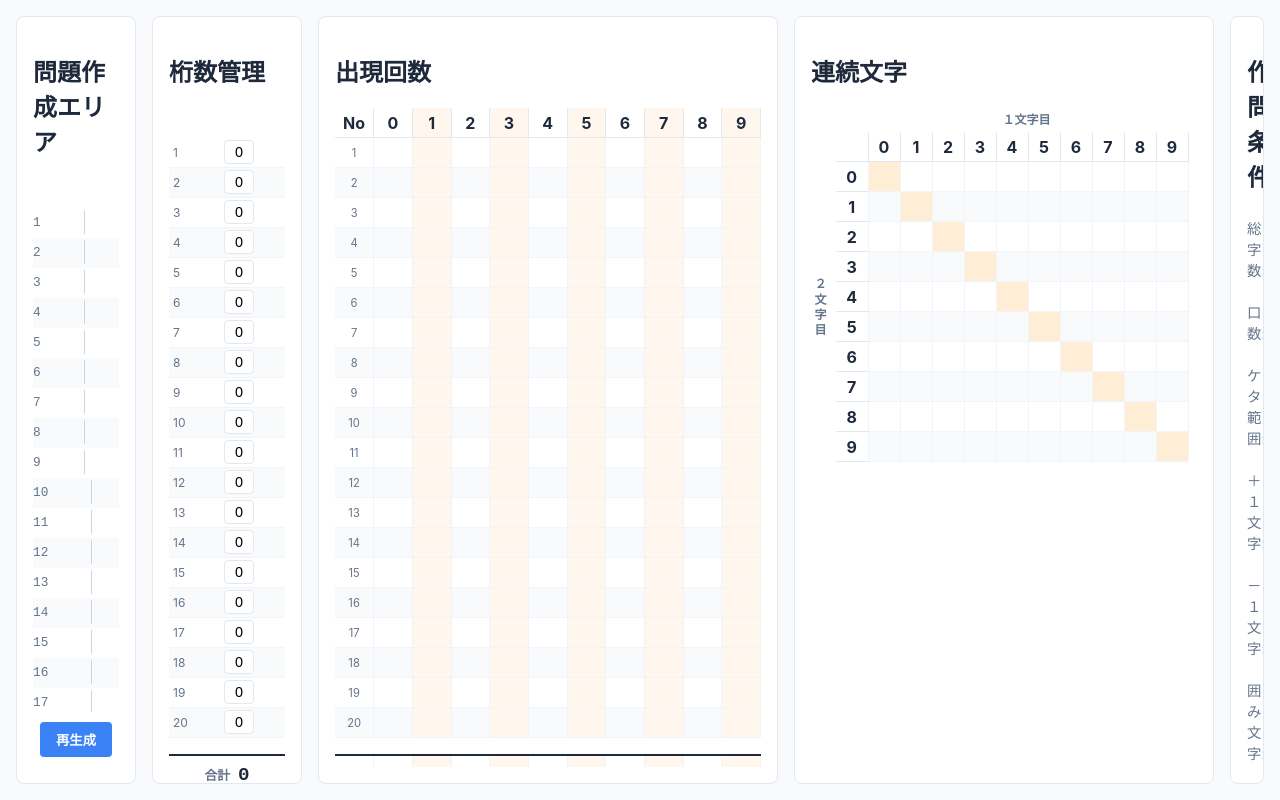
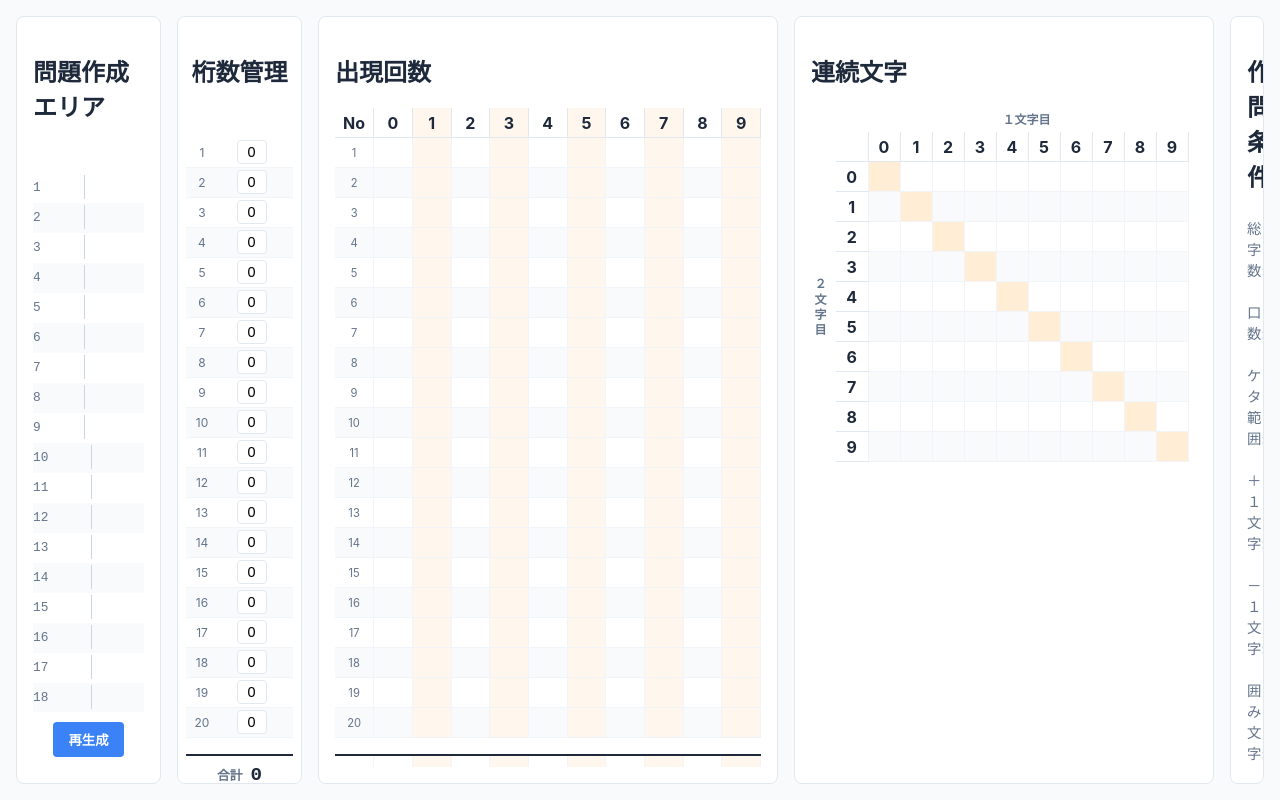
Before and after one commit to shota4327/Abacus_make_problem2, a React (Vite) app in the folder abacus_app/: page / in a window 1280 px wide. Built offline with nearby package versions, Linux system fonts and the light colour scheme.

Commit message:
全体的な表示調整

```diff
--- a/abacus_app/src/components/DigitManager.css
+++ b/abacus_app/src/components/DigitManager.css
@@ -1,6 +1,14 @@
 .digit-panel {
     display: flex;
     flex-direction: column;
+    padding: 1rem 0.5rem !important;
+    /* Reduce horizontal padding */
+}
+
+.digit-panel h2 {
+    text-align: center;
+    white-space: nowrap;
+    /* Prevent wrapping */
 }
 
 .digit-manager-content {
@@ -35,6 +43,8 @@
     width: 24px;
     font-size: 0.75rem;
     color: #64748b;
+    display: flex;
+    justify-content: center;
 }
 
 .digit-button-wrapper {
--- a/abacus_app/src/components/ProblemGrid.css
+++ b/abacus_app/src/components/ProblemGrid.css
@@ -32,10 +32,13 @@
 }
 
 .row-number {
-    width: 25px;
+    width: 30px;
     font-size: 0.8rem;
     color: #64748b;
     margin-right: 5px;
+    white-space: nowrap;
+    display: flex;
+    justify-content: center;
 }
 
 .digit-btn-wrapper {
@@ -63,14 +66,28 @@
     padding-right: 2px;
 }
 
-.minus-toggle,
+.minus-toggle {
+    width: 20px;
+    height: 24px;
+    margin-right: 4px;
+    border: none;
+    background: none;
+    cursor: pointer;
+    font-size: 1.2rem;
+    display: flex;
+    align-items: center;
+    justify-content: center;
+    color: var(--text-color);
+}
+
 .minus-toggle-placeholder {
     width: 20px;
     height: 24px;
     margin-right: 4px;
     border: none;
     background: none;
-    cursor: pointer;
+    cursor: default;
+    pointer-events: none;
     font-size: 1.2rem;
     display: flex;
     align-items: center;
@@ -156,7 +173,7 @@
     border-radius: 8px;
     box-shadow: 0 10px 15px -3px rgba(0, 0, 0, 0.1), 0 4px 6px -2px rgba(0, 0, 0, 0.05);
     display: grid;
-    grid-template-columns: repeat(5, 1fr);
+    grid-template-columns: repeat(4, 1fr);
     gap: 4px;
     z-index: 101;
     border: 1px solid var(--border-color);
--- a/abacus_app/src/components/ProblemGrid.jsx
+++ b/abacus_app/src/components/ProblemGrid.jsx
@@ -70,12 +70,14 @@ const ProblemGrid = ({ grid, updateDigit, isMinusRows, toggleRowMinus, totalSum,
                                             <>
                                                 <div className="selector-backdrop" onClick={() => setActiveCell(null)} />
                                                 {(() => {
-                                                    // rowNumber(25) + minus-toggle(20) + margin + 13cols(20*13)
-                                                    const colStart = 50 + colIndex * 20;
+                                                    // rowNumber(30) + minus-toggle(20) + margin + 13cols(20*13)
+                                                    // Actual panel width measured by browser is ~368px.
+                                                    // grid-container has some padding. Let's use 325 as conservative visible width.
+                                                    const colStart = 55 + colIndex * 20;
                                                     const colCenter = colStart + 10;
-                                                    const safetyBuffer = 1;
-                                                    const halfPop = 92 + safetyBuffer;
-                                                    const areaWidth = 330;
+                                                    const safetyBuffer = 8; // Increased for more comfortable margin
+                                                    const halfPop = 75 + safetyBuffer; // Popup width is 150px
+                                                    const areaWidth = 315; // Decreased to push left earlier
 
                                                     let shift = 0;
                                                     if (colCenter < halfPop) {
--- a/abacus_app/src/index.css
+++ b/abacus_app/src/index.css
@@ -17,7 +17,7 @@ body {
 
 .app-container {
   display: grid;
-  grid-template-columns: auto 150px 460px 420px 1fr;
+  grid-template-columns: auto 125px 460px 420px 1fr;
   gap: 1rem;
   padding: 1rem;
   height: 100vh;
```
